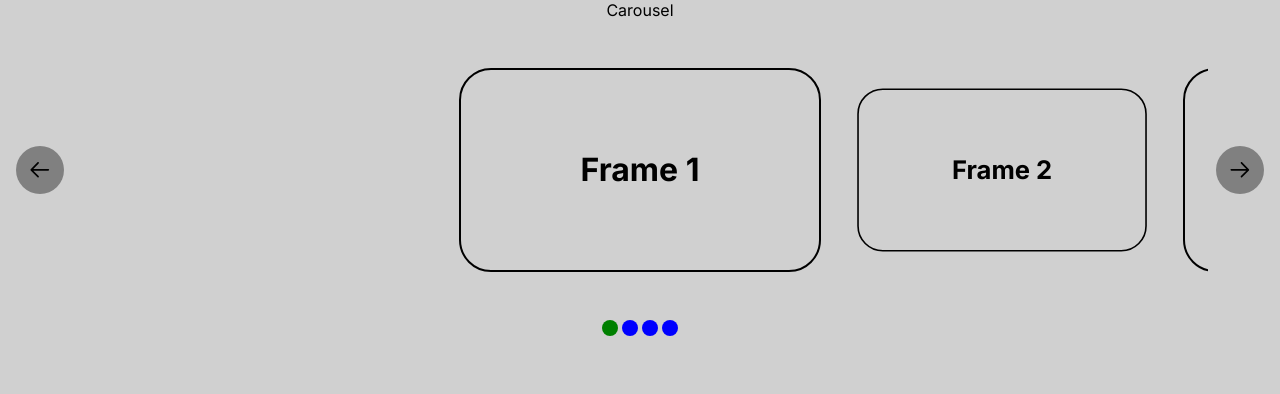
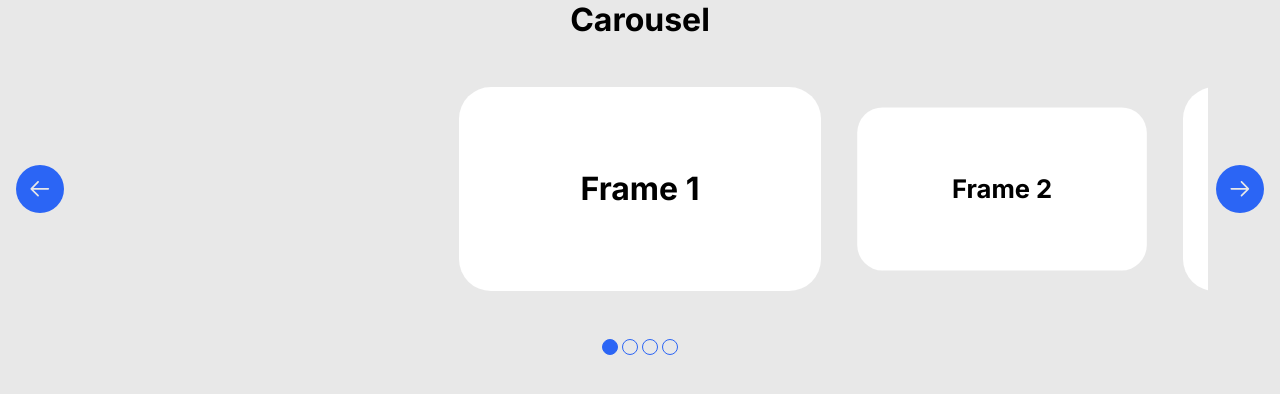
Before and after one commit to include-davis/leads-onboarding-2024, a Next.js app: page /day2 in a window 1280 px wide. Shown: the top 394 px of the page. Built offline with nearby package versions, Linux system fonts and the light colour scheme.

Commit message:
changed light mode colors

```diff
--- a/app/(pages)/_styles/day2/page.module.scss
+++ b/app/(pages)/_styles/day2/page.module.scss
@@ -5,11 +5,11 @@
     flex-direction: column;
     align-items: center;
     gap: 48px;
-    background-color: var(--color-gray);
+    background-color: var(--color-light-gray);
 }
 
 .title {
-    color: black;
+    color: var(--color-black);
 }
 
 .window_container {
@@ -27,14 +27,14 @@
 .arrow {
     height: 48px;
     aspect-ratio: 1;
-    background-color: gray;
+    background-color: var(--color-blue);
     border-radius: 24px;
     border: none;
     flex-grow: 0;
 
     text-align: center;
     font-size: 1.6rem;
-    color: black;
+    color: var(--color-light-gray);
 
     display: flex;
     align-items: center;
@@ -64,7 +64,8 @@
     display: flex;
     justify-content: center;
     align-items: center;
-    border: 2px solid #000;
+    //border: 2px solid #000;
+    background-color: var(--color-white);
     border-radius: 32px;
     transition: transform 0.3s ease;
 
@@ -83,10 +84,11 @@
 .dot {
     width: 16px;
     aspect-ratio: 1;
-    border-radius: 8px;
-    background-color: blue;
+    border-radius: 50%;
+    background-color: var(--color-light-gray);
+    border: 1px solid var(--color-blue);
 }
 
 .dot.active {
-    background-color: green;
+    background-color: var(--color-blue);
 }
--- a/app/(pages)/day2/page.jsx
+++ b/app/(pages)/day2/page.jsx
@@ -17,9 +17,9 @@ export default function Day2() {
 
     return (
       <div className={styles.main_container}>
-        <div className={styles.title}>
+        <h1 className={styles.title}>
           Carousel
-        </div>
+        </h1>
         <div className={styles.window_container}>
           <button className={styles.arrow} onClick={subtractIndex}>
             <RxArrowLeft/>
--- a/app/(pages)/globals.scss
+++ b/app/(pages)/globals.scss
@@ -15,7 +15,9 @@
   --color-gray: #D0D0D0;
   --color-purple: #3C257E;
   --color-gradient-purple: #372860;
+  --color-light-gray: #E8E8E8;
   --color-black: #000000;
+  --color-blue: #2B65F5;
 
 
 
```
